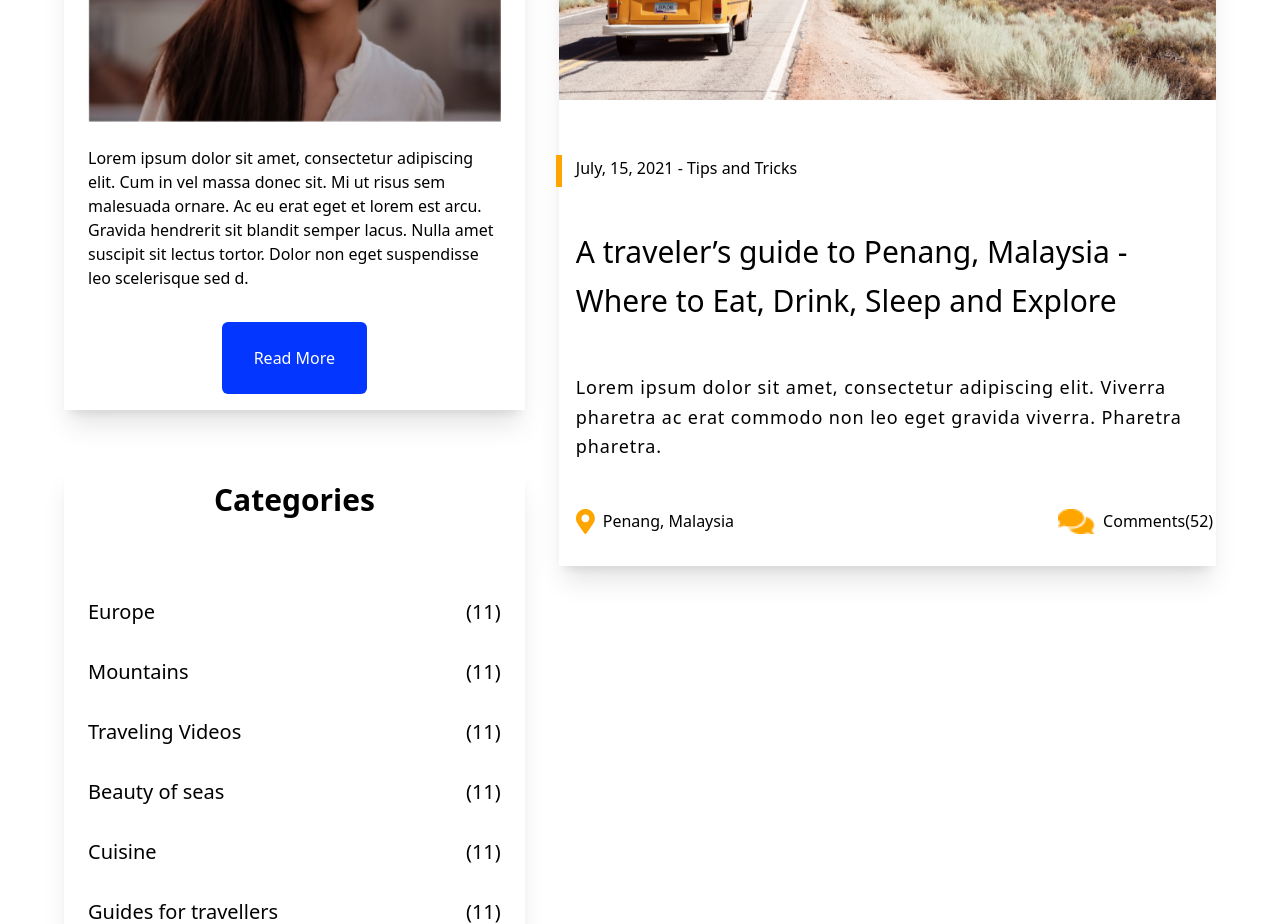
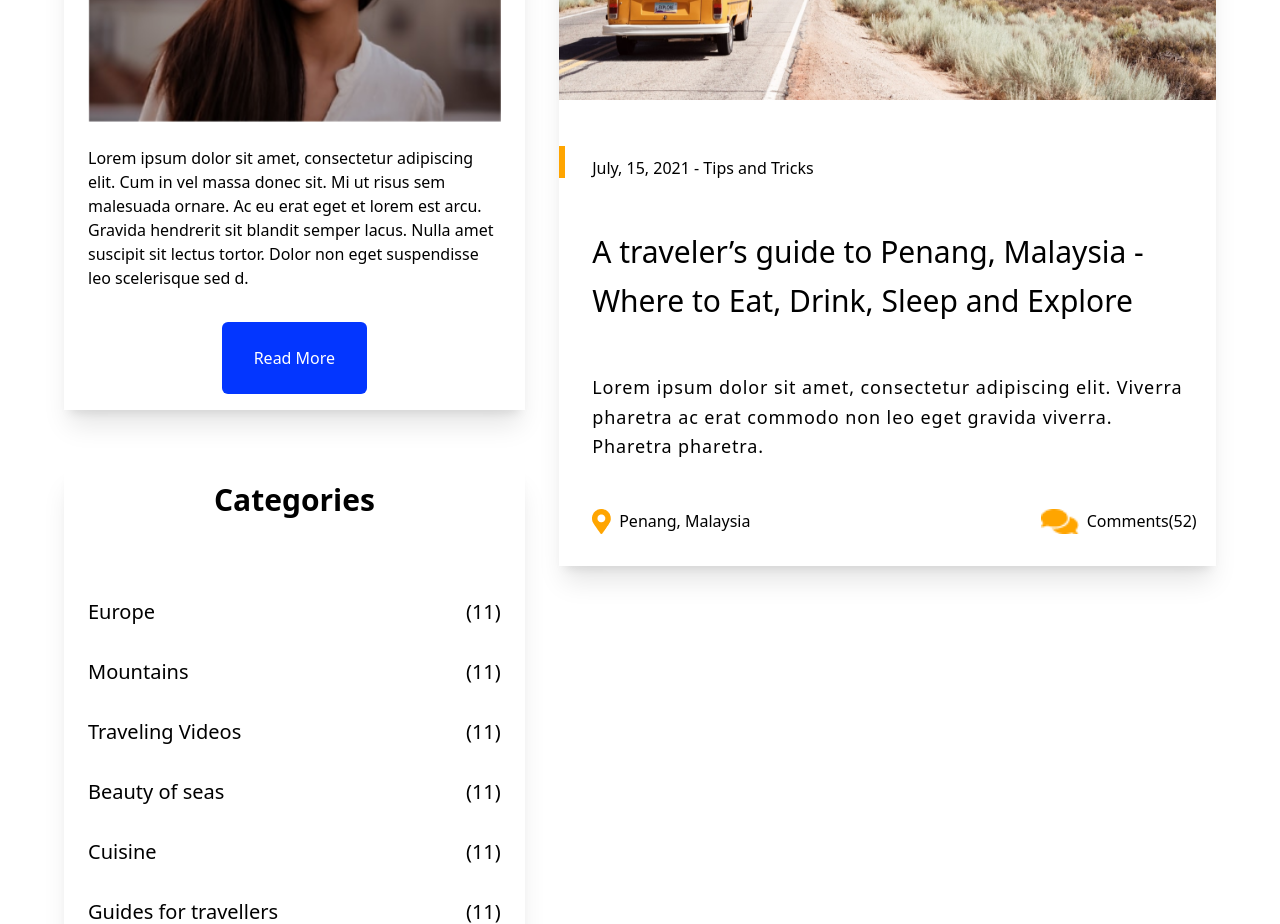
Before and after one commit to wandeyyyyy/travel-website, a plain HTML site: page index.html in a window 1280 px wide. Shown: the part 1160-2084 px from the top of the page. Drawn offline with Linux system fonts and the light colour scheme.

Commit message:
another commit

```diff
--- a/html/index.html
+++ b/index.html
@@ -187,8 +187,9 @@
        <div class="right lg:max-w-[60%] ml-[3%]">
         <div class="shadow-xl">
           <img src="/images/Rectangle 180.png" alt="" class="mt-10 lg:mt-0 w-full">
-          <div class="mt-6 max-w-[95%] mx-auto  relative">
-           <img src="/images/yellowrect.png" alt="" class="absolute -left-5 top-[7%]">
+          <div class="relative">
+          <div class="mt-6 max-w-[90%] mx-auto">
+           <img src="/images/yellowrect.png" alt="" class="absolute left-0 top-[5%]">
             <div class="py-8">
               <p class="font-medium">July, 15, 2021 - Tips and Tricks </p>
 
@@ -210,6 +211,7 @@
               </div>
             </div>
           </div>
+           </div>
         </div>
 
        </div>
--- a/tailwind.config.js
+++ b/tailwind.config.js
@@ -1,6 +1,6 @@
 /** @type {import('tailwindcss').Config} */
 module.exports = {
-  content: ["./html/index.html","./src/**/*.{html,js}"],
+  content: ["index.html","./src/**/*.{html,js}"],
   theme: {
     extend: {
       backgroundImage: theme => ({
```
Also changed, not shown: 1 other file.
